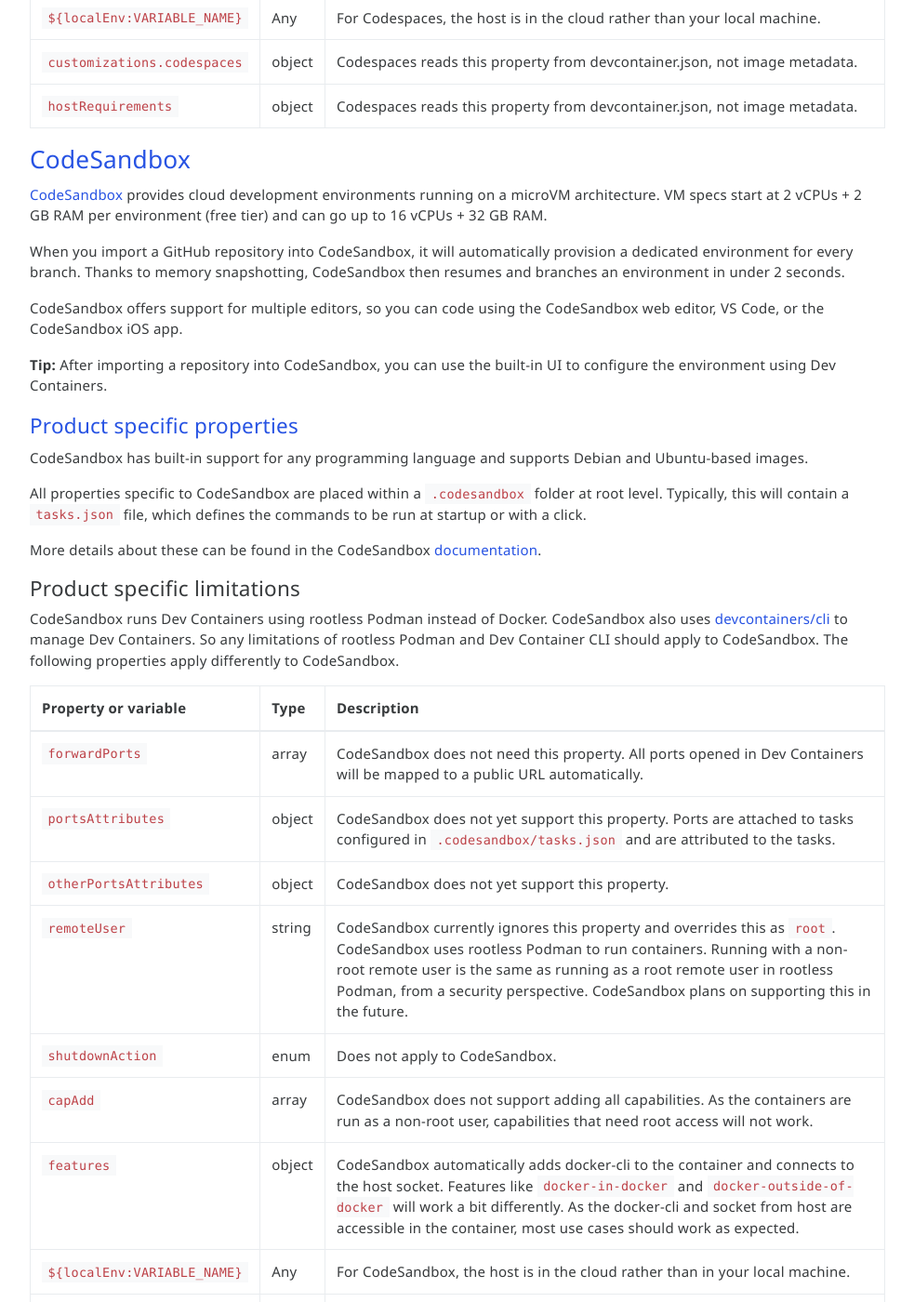
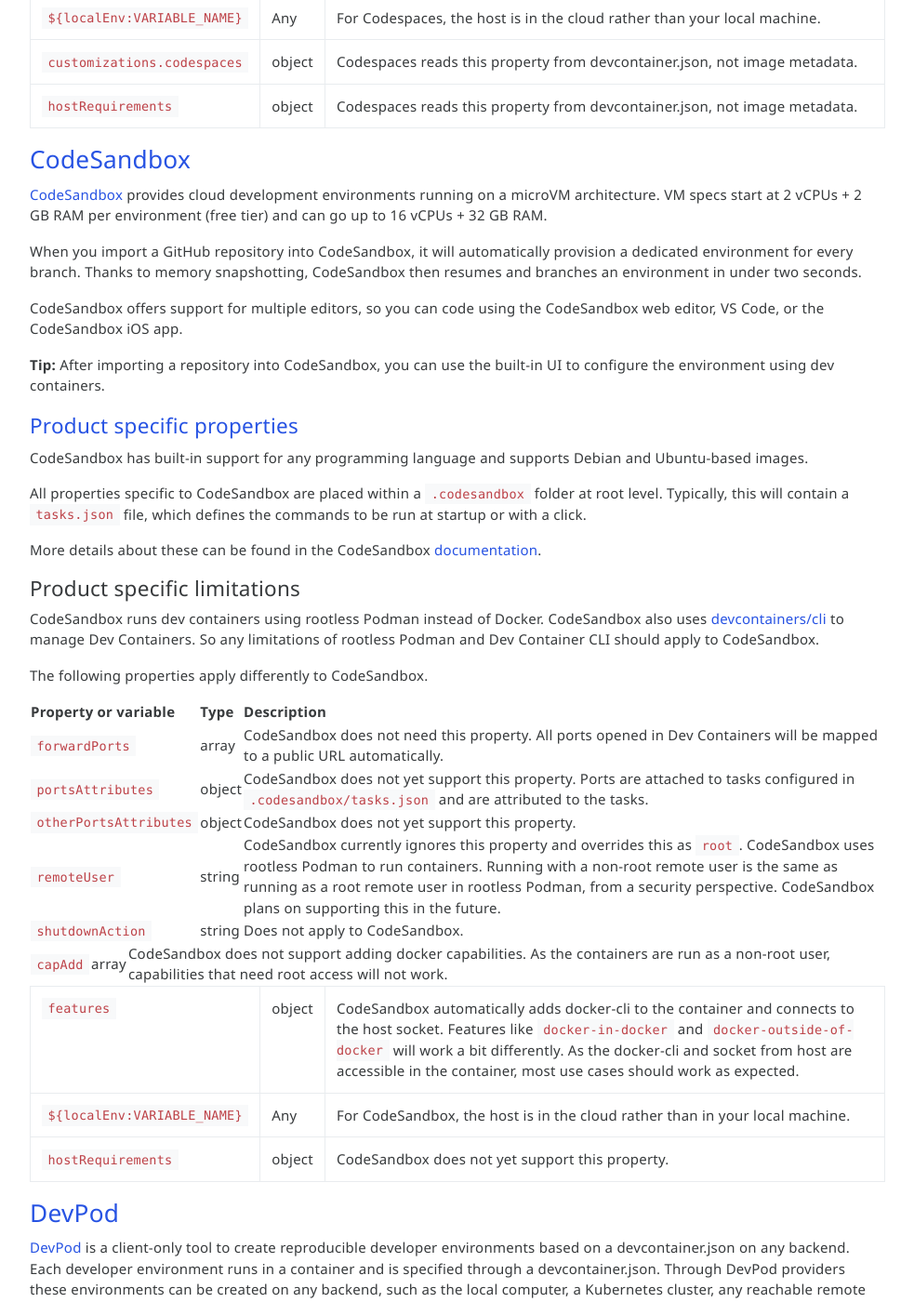
Before and after one commit to devcontainers/devcontainers.github.io, a Jekyll site: the page built from supporting.md, in a window 1280 px wide and 1400 px high, scrolled down 3908 px. Shown: the whole window at 93% size, without its empty margins (148-1131 px from the left). Built offline with Jekyll 4.4.1, drawn with Linux system fonts in a browser that asks for light colours; nearby versions of some CDN libraries; comment, search, counter and statistics services are not loaded.

Commit message:
fix typos
Co-authored-by: Samruddhi Khandale <samruddhikhandale@github.com>

```diff
--- a/supporting.md
+++ b/supporting.md
@@ -157,11 +157,12 @@
 
 [CodeSandbox](https://codesandbox.io/) provides cloud development environments running on a microVM architecture. VM specs start at 2 vCPUs + 2 GB RAM per environment (free tier) and can go up to 16 vCPUs + 32 GB RAM.
 
-When you import a GitHub repository into CodeSandbox, it will automatically provision a dedicated environment for every branch. Thanks to memory snapshotting, CodeSandbox then resumes and branches an environment in under 2 seconds.
+When you import a GitHub repository into CodeSandbox, it will automatically provision a dedicated environment for every branch. Thanks to memory snapshotting, CodeSandbox then resumes and branches an environment in under two seconds.
+
 
 CodeSandbox offers support for multiple editors, so you can code using the CodeSandbox web editor, VS Code, or the CodeSandbox iOS app.
 
-**Tip:** After importing a repository into CodeSandbox, you can use the built-in UI to configure the environment using Dev Containers.
+**Tip:** After importing a repository into CodeSandbox, you can use the built-in UI to configure the environment using dev containers.
 
 #### <a href="#codesandbox-specific-properties" name="codesandbox-specific-properties" class="anchor"> Product specific properties </a>
 CodeSandbox has built-in support for any programming language and supports Debian and Ubuntu-based images.
@@ -172,7 +173,8 @@
 
 #### Product specific limitations
 
-CodeSandbox runs Dev Containers using rootless Podman instead of Docker. CodeSandbox also uses [devcontainers/cli](https://github.com/devcontainers/cli) to manage Dev Containers. So any limitations of rootless Podman and Dev Container CLI should apply to CodeSandbox.
+CodeSandbox runs dev containers using rootless Podman instead of Docker. CodeSandbox also uses [devcontainers/cli](https://github.com/devcontainers/cli) to manage Dev Containers. So any limitations of rootless Podman and Dev Container CLI should apply to CodeSandbox.
+
 The following properties apply differently to CodeSandbox.
 
 | Property or variable | Type | Description |
@@ -181,8 +183,10 @@
 | `portsAttributes` | object | CodeSandbox does not yet support this property. Ports are attached to tasks configured in `.codesandbox/tasks.json` and are attributed to the tasks.|
 | `otherPortsAttributes` | object | CodeSandbox does not yet support this property. |
 | `remoteUser` | string | CodeSandbox currently ignores this property and overrides this as `root`. CodeSandbox uses rootless Podman to run containers. Running with a non-root remote user is the same as running as a root remote user in rootless Podman, from a security perspective. CodeSandbox plans on supporting this in the future. |
-| `shutdownAction` | enum | Does not apply to CodeSandbox. |
-| `capAdd` | array | CodeSandbox does not support adding all capabilities. As the containers are run as a non-root user, capabilities that need root access will not work. |
+| `shutdownAction` | string | Does not apply to CodeSandbox. |
+
+| `capAdd` | array | CodeSandbox does not support adding docker capabilities. As the containers are run as a non-root user, capabilities that need root access will not work. |
+
 | `features` | object | CodeSandbox automatically adds docker-cli to the container and connects to the host socket. Features like `docker-in-docker` and `docker-outside-of-docker` will work a bit differently. As the docker-cli and socket from host are accessible in the container, most use cases should work as expected. |
 | `${localEnv:VARIABLE_NAME}` | Any | For CodeSandbox, the host is in the cloud rather than in your local machine.|
 | `hostRequirements` | object | CodeSandbox does not yet support this property. |
```
